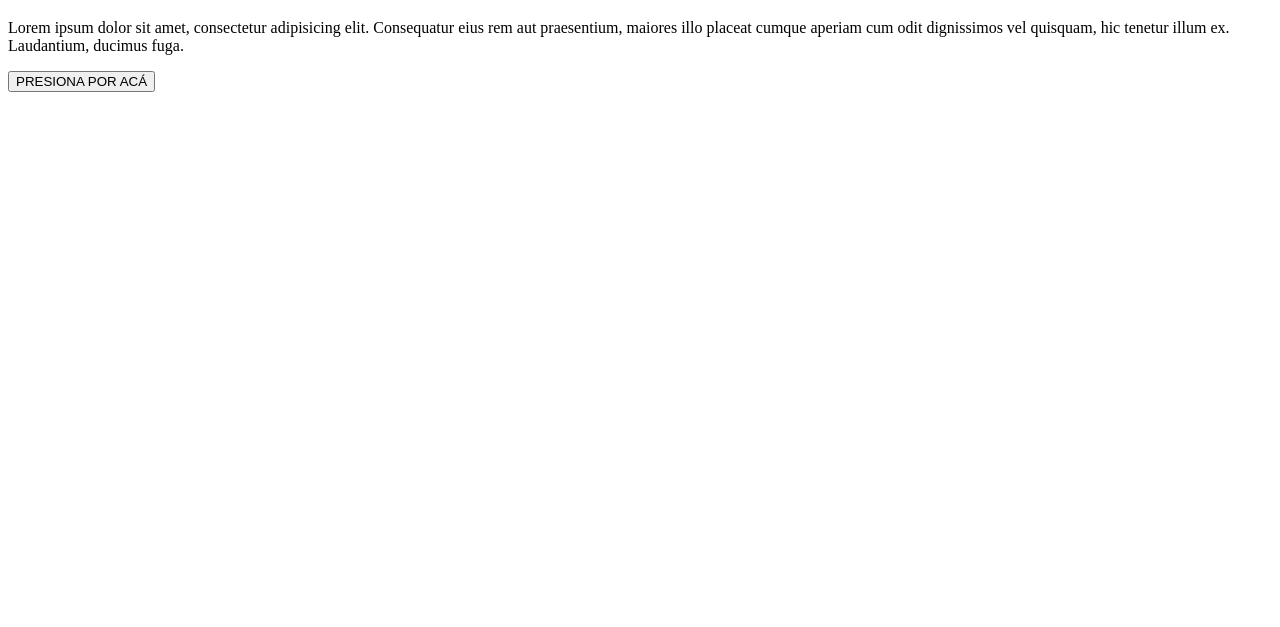
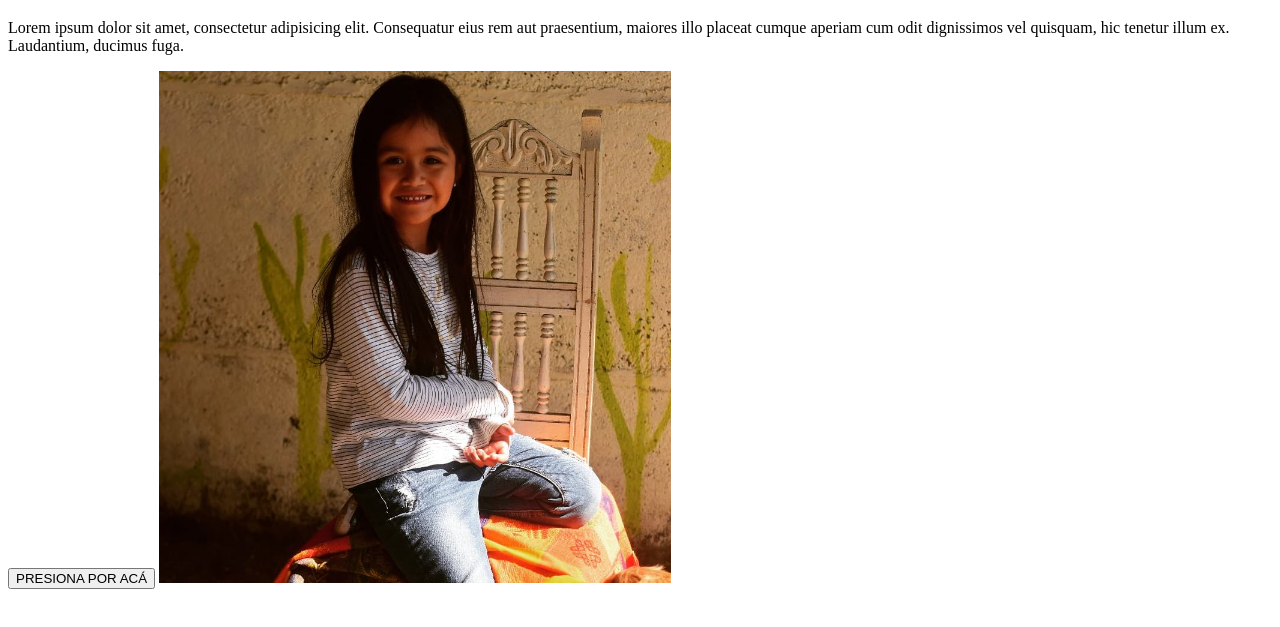
Before and after one commit to claudio-hcn/ensayo-git, a plain HTML site: page index.html in a window 1280 px wide. Shown: the part 61-688 px from the top of the page. Drawn offline with Linux system fonts and the light colour scheme.

Commit message:
se agrega foto

```diff
--- a/index.html
+++ b/index.html
@@ -13,6 +13,7 @@
     <p>Lorem ipsum dolor sit amet, consectetur adipisicing elit. Consequatur eius rem aut praesentium, maiores illo
         placeat cumque aperiam cum odit dignissimos vel quisquam, hic tenetur illum ex. Laudantium, ducimus fuga.</p>
     <button onclick="wena()">PRESIONA POR ACÁ</button>
+    <img src="/assets/img/pollo.jpg" alt="" style="width: 40vw;">
 </body>
 <script>
     function wena() {
```
Also changed, not shown: assets/img/pollo.jpg (added).
